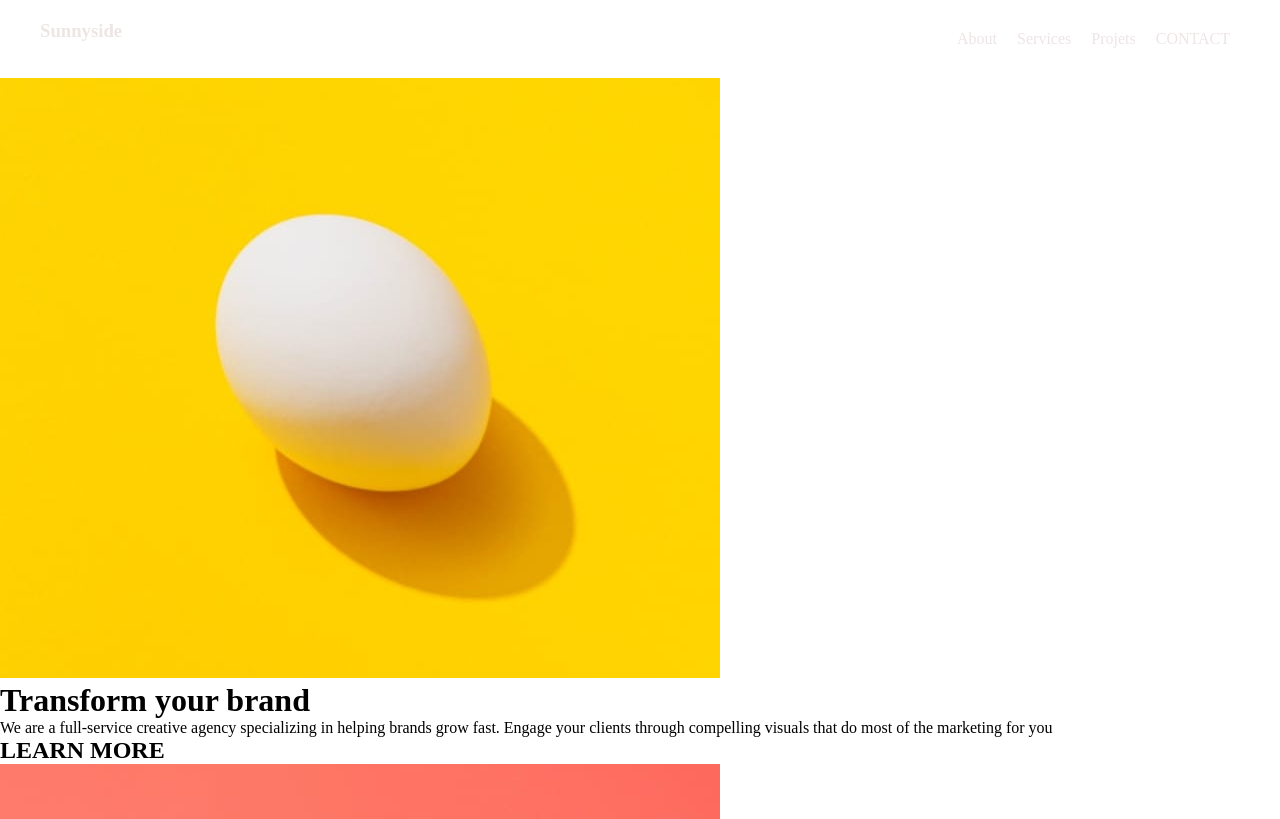
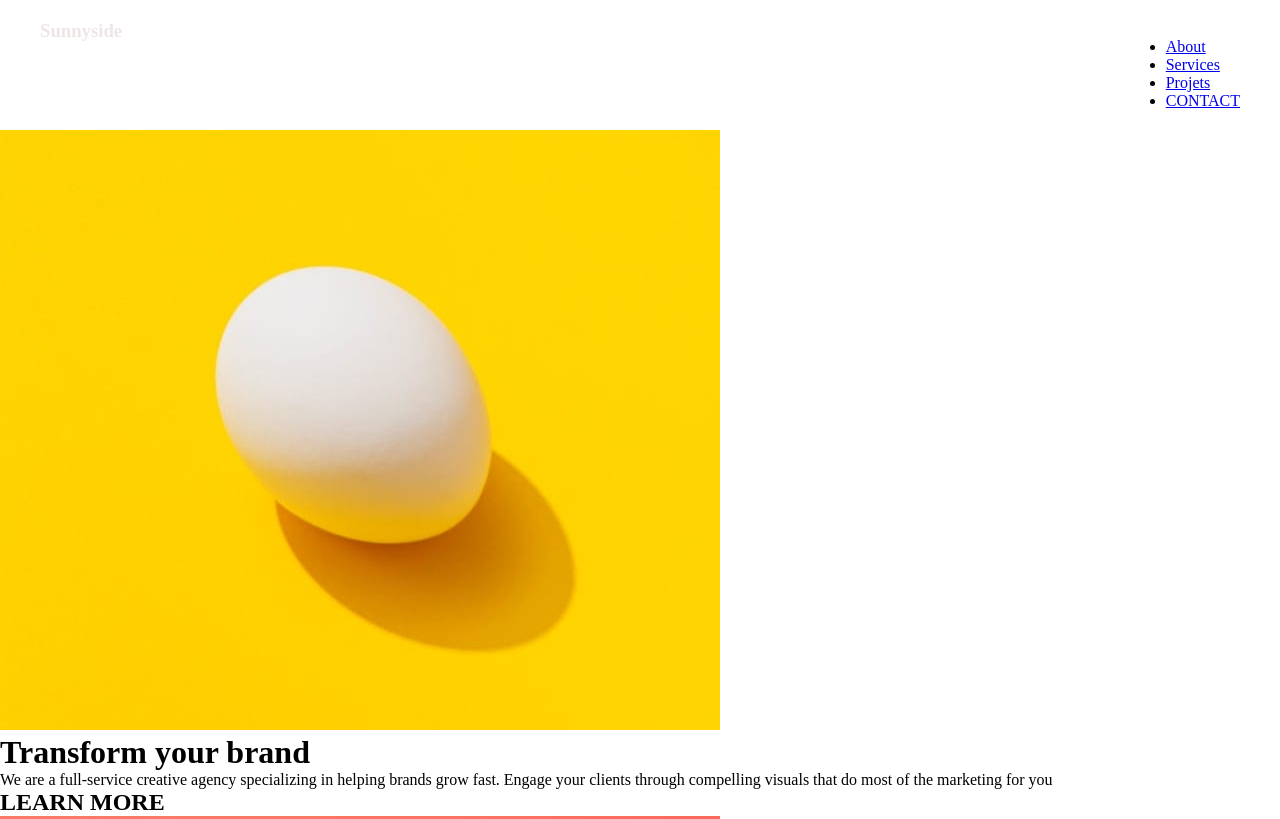
Before and after one commit to Jeromebayongwa/Sunnyside, a plain HTML site: page index.html in a window 1280 px wide. Shown: the top 819 px of the page. Drawn offline with Linux system fonts and the light colour scheme.

Commit message:
je vienais d'ajouter un button

```diff
--- a/index.html
+++ b/index.html
@@ -11,11 +11,18 @@
         <a href="index.html" class="Sunnyside_title">
             <h3>Sunnyside</h3>
         </a>
-        <div class="Onglets">
-            <a href="index.html">About</a>
-            <a href="index.html">Services</a>
-            <a href="index.html">Projets</a>
-            <a href="index.html">CONTACT</a>
+        <div>
+            <button class="menu-toggle">
+                <span></span>
+                <span></span>
+                <span></span>
+            </button>
+            <ul class="menu">
+                <li><a href="index.html">About</a></li>
+                <li><a href="index.html">Services</a></li>
+                <li><a href="index.html">Projets</a></li>
+                <li><a href="index.html">CONTACT</a></li>
+            </ul>
         </div>
     </header>
 
```
